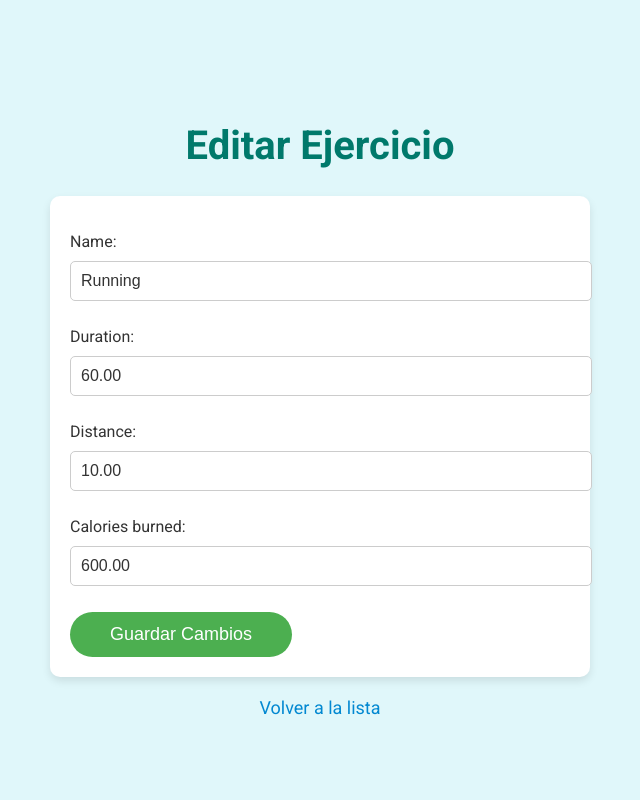
After one commit to Francys999/Lab04Django, a Django app: page /edit_exercise/2/ in a window 1280 px wide. The commit adds this page. Shown: the whole page, without its empty margins (320-960 px from the left). Run offline with Django 5.2, Linux system fonts and the light colour scheme; data comes from the database, SQL or seed files in the repository; both versions use the stored data as it was after the commit.

Commit message:
Agregando la funcionalidad de editar y eliminar

```diff
--- /dev/null
+++ b/src/exercise_tracker/templates/exercise_tracker/edit_exercise.html
@@ -0,0 +1,88 @@
+<!DOCTYPE html>
+<html lang="es">
+<head>
+    <meta charset="UTF-8">
+    <meta name="viewport" content="width=device-width, initial-scale=1.0">
+    <title>Editar Ejercicio</title>
+    <link href="https://fonts.googleapis.com/css2?family=Roboto:wght@400;600;700&display=swap" rel="stylesheet">
+    <style>
+        /* General */
+        body {
+            font-family: 'Roboto', sans-serif;
+            background-color: #e0f7fa; /* Fondo celeste pastel */
+            margin: 0;
+            padding: 0;
+            color: #333;
+            height: 100vh; /* Asegura que el cuerpo ocupe toda la altura de la pantalla */
+            display: flex;
+            flex-direction: column;
+            align-items: center; /* Centra el contenido horizontalmente */
+            justify-content: center; /* Centra el contenido verticalmente */
+        }
+
+        h1 {
+            color: #00796b; /* Un verde oscuro para el título */
+            text-align: center;
+            margin-top: 40px;
+            font-size: 2.5em;
+            font-weight: bold;
+        }
+
+        form {
+            background-color: white;
+            padding: 20px;
+            border-radius: 10px;
+            box-shadow: 0 4px 8px rgba(0, 0, 0, 0.1);
+            width: 85%;
+            max-width: 500px;
+        }
+
+        form input,
+        form select,
+        form textarea {
+            width: 100%;
+            padding: 10px;
+            margin: 10px 0;
+            border: 1px solid #ccc;
+            border-radius: 5px;
+            font-size: 16px;
+            color: #333;
+        }
+
+        button {
+            background-color: #4caf50; /* Verde para guardar */
+            color: white;
+            padding: 12px 40px;
+            border-radius: 25px;
+            font-size: 18px;
+            cursor: pointer;
+            border: none;
+            transition: background-color 0.3s ease;
+        }
+
+        button:hover {
+            background-color: #388e3c;
+        }
+
+        a {
+            text-decoration: none;
+            color: #0288d1;
+            margin-top: 20px;
+            font-size: 18px;
+        }
+
+        a:hover {
+            text-decoration: underline;
+        }
+    </style>
+</head>
+<body>
+    <h1>Editar Ejercicio</h1>
+    <form method="post">
+        {% csrf_token %}
+        {{ form.as_p }}
+        <button type="submit">Guardar Cambios</button>
+    </form>
+    <a href="{% url 'home' %}">Volver a la lista</a>
+</body>
+</html>
--- a/src/exercise_tracker/templates/exercise_tracker/home.html
+++ b/src/exercise_tracker/templates/exercise_tracker/home.html
@@ -111,6 +111,11 @@
                 <span><strong>Distancia:</strong> {{ exercise.distance }} km</span>
                 <span><strong>Calorías quemadas:</strong> {{ exercise.calories_burned }}</span>
                 <span><strong>Fecha:</strong> {{ exercise.date }}</span>
+                <!-- Enlaces para editar y eliminar -->
+                <div style="margin-top: 10px;">
+                    <a href="{% url 'edit_exercise' exercise.pk %}" style="color: #0288d1; text-decoration: none;">Editar</a> |
+                    <a href="{% url 'delete_exercise' exercise.pk %}" style="color: #d32f2f; text-decoration: none;">Eliminar</a>
+                </div>
             </li>
         {% empty %}
             <li>No hay ejercicios registrados.</li>
--- a/src/exercise_tracker/urls.py
+++ b/src/exercise_tracker/urls.py
@@ -4,4 +4,6 @@ from . import views
 urlpatterns = [
     path('', views.home, name='home'),
     path('add/', views.add_exercise, name='add_exercise'),
+    path('edit_exercise/<int:pk>/', views.edit_exercise, name='edit_exercise'),
+    path('delete_exercise/<int:pk>/', views.delete_exercise, name='delete_exercise'),
 ]
--- a/src/exercise_tracker/views.py
+++ b/src/exercise_tracker/views.py
@@ -1,4 +1,4 @@
-from django.shortcuts import render, redirect
+from django.shortcuts import render, redirect, get_object_or_404
 from .models import Exercise
 from .forms import ExerciseForm
 
@@ -15,3 +15,27 @@ def add_exercise(request):
     else:
         form = ExerciseForm()
     return render(request, 'exercise_tracker/add_exercise.html', {'form': form})
+
+# Vista para editar un ejercicio
+def edit_exercise(request, pk):
+    exercise = get_object_or_404(Exercise, pk=pk)
+
+    if request.method == "POST":
+        form = ExerciseForm(request.POST, instance=exercise)
+        if form.is_valid():
+            form.save()
+            return redirect('home')  # Redirigir a la página principal después de guardar
+    else:
+        form = ExerciseForm(instance=exercise)
+
+    return render(request, 'exercise_tracker/edit_exercise.html', {'form': form})
+
+# Vista para eliminar un ejercicio
+def delete_exercise(request, pk):
+    exercise = get_object_or_404(Exercise, pk=pk)
+
+    if request.method == "POST":
+        exercise.delete()
+        return redirect('home')  # Redirigir a la página principal después de eliminar
+
+    return render(request, 'exercise_tracker/delete_exercise.html', {'exercise': exercise})
```
Also changed, not shown: src/exercise_tracker/templates/exercise_tracker/delete_exercise.html (added, +80 -0 lines), src/db.sqlite3.
